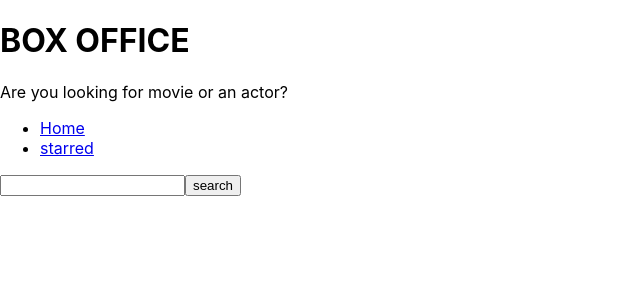
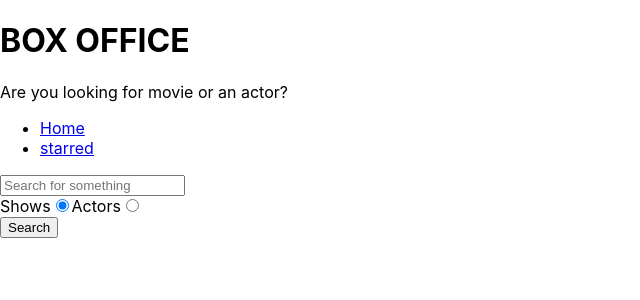
Before and after one commit to kishore-java/box-office, a React (Create React App) app: page / in a window 1280 px wide. Shown: the top 300 px of the page, without its empty margins (0-640 px from the left). Built offline with nearby package versions, Linux system fonts and the light colour scheme.

Commit message:
added search option

```diff
--- a/src/pages/Home.js
+++ b/src/pages/Home.js
@@ -6,40 +6,82 @@
 const Home = () => {
   const [input, setInput] = useState('');
   const [results, setResults] = useState(null);
+  const [searchOption, setSearchOption] = useState('shows');
+
+  const isShowsSearch = searchOption === 'shows';
+
+  const onSearch = () => {
+    apiGet(`/search/${searchOption}?q=${input}`).then(result => {
+      setResults(result);
+    });
+  };
 
   const onInputChange = ev => {
     setInput(ev.target.value);
   };
-  const onSearch = () => {
-    apiGet(`/search/shows?q=${input}`).then(result => {
-      setResults(result);
-    });
+
+  const onKeyDown = ev => {
+    if (ev.keyCode === 13) {
+      onSearch();
+    }
   };
-  const onKeyDown = ev => {
-    if (ev.keyCode === 13) onSearch();
+
+  const onRadioChange = ev => {
+    setSearchOption(ev.target.value);
   };
+
   const renderResults = () => {
-    if (results && results.length === 0) return <div>No results</div>;
-    if (results && results.length > 0)
-      return (
-        <div>
-          {results.map(item => (
-            <div key={item.show.name}>{item.show.name}</div>
-          ))}
-        </div>
-      );
+    if (results && results.length === 0) {
+      return <div>No results</div>;
+    }
+
+    if (results && results.length > 0) {
+      return results[0].show
+        ? results.map(item => <div key={item.show.id}>{item.show.name}</div>)
+        : results.map(item => (
+            <div key={item.person.id}>{item.person.name}</div>
+          ));
+    }
+
     return null;
   };
+
   return (
     <MainPageLayout>
       <input
         type="text"
+        placeholder="Search for something"
         onChange={onInputChange}
+        onKeyDown={onKeyDown}
         value={input}
-        onKeyDown={onKeyDown}
       />
+
+      <div>
+        <label htmlFor="shows-search">
+          Shows
+          <input
+            id="shows-search"
+            type="radio"
+            value="shows"
+            checked={isShowsSearch}
+            onChange={onRadioChange}
+          />
+        </label>
+
+        <label htmlFor="actors-search">
+          Actors
+          <input
+            id="actors-search"
+            type="radio"
+            value="people"
+            checked={!isShowsSearch}
+            onChange={onRadioChange}
+          />
+        </label>
+      </div>
+
       <button type="button" onClick={onSearch}>
-        search
+        Search
       </button>
       {renderResults()}
     </MainPageLayout>
```
